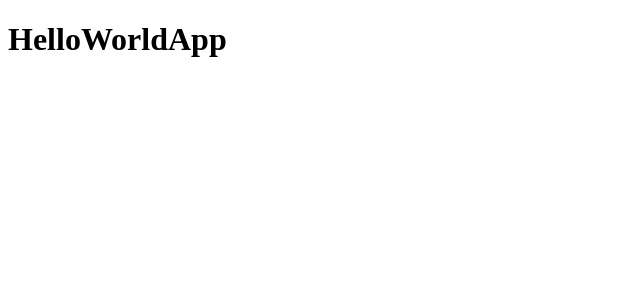
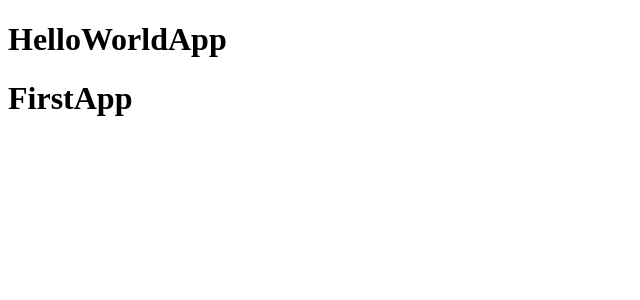
Before and after one commit to RabindraHarichand/Counter-App, a React (Vite) app: page / in a window 1280 px wide. Shown: the top 300 px of the page, without its empty margins (0-640 px from the left). Built offline with nearby package versions, Linux system fonts and the light colour scheme.

Commit message:
[Section 4]: Create new component

```diff
--- /dev/null
+++ b/src/FirstApp.jsx
@@ -0,0 +1,6 @@
+
+export const FirstApp = () =>{
+    return (
+        <h1>FirstApp</h1>
+    )
+}
--- a/src/main.jsx
+++ b/src/main.jsx
@@ -1,11 +1,15 @@
 import React from 'react'
 import ReactDOM from 'react-dom/client';
 
-import { HelloWorldApp } from './HelloWorldApp'; './HelloWorldApp'
+import { HelloWorldApp } from './HelloWorldApp';
+import { FirstApp } from './FirstApp';
+ './HelloWorldApp'
+
 
 
 ReactDOM.createRoot(document.getElementById('root')).render(
     <React.StrictMode>
         <HelloWorldApp />
+        <FirstApp />
     </React.StrictMode>
 )
```
